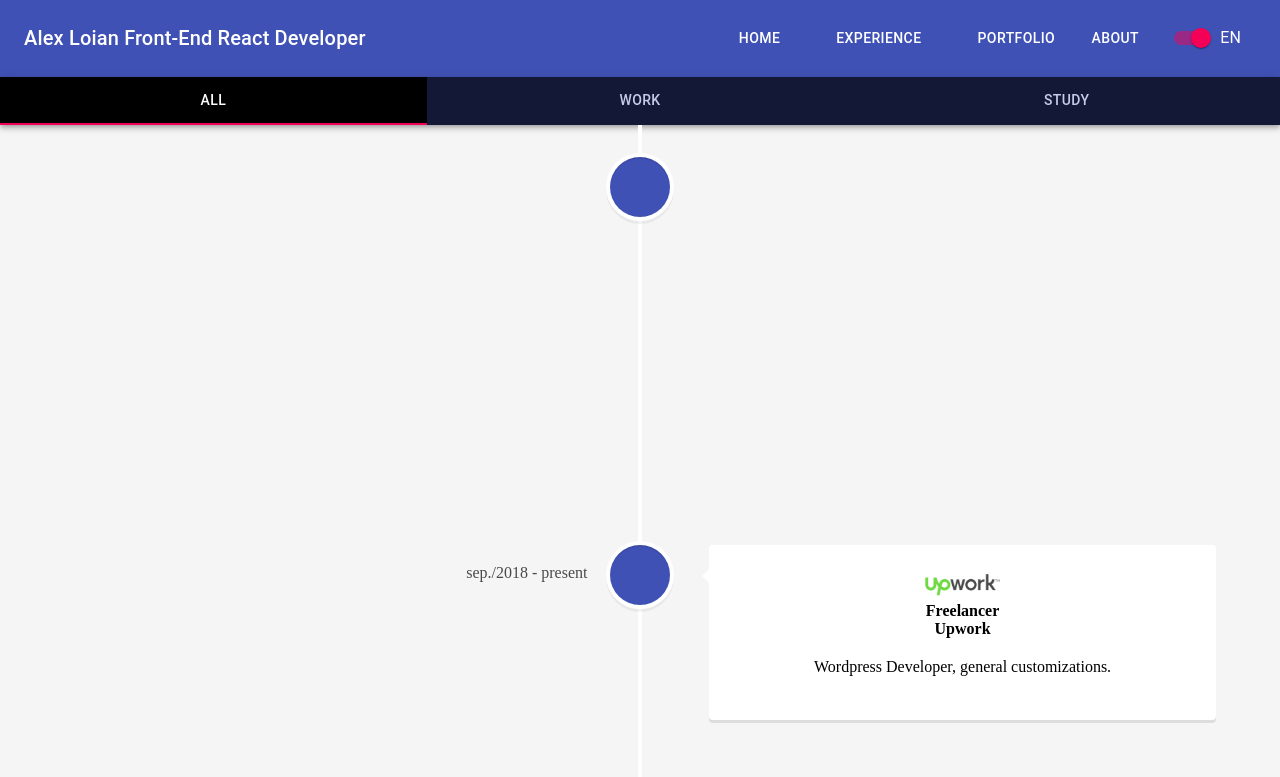
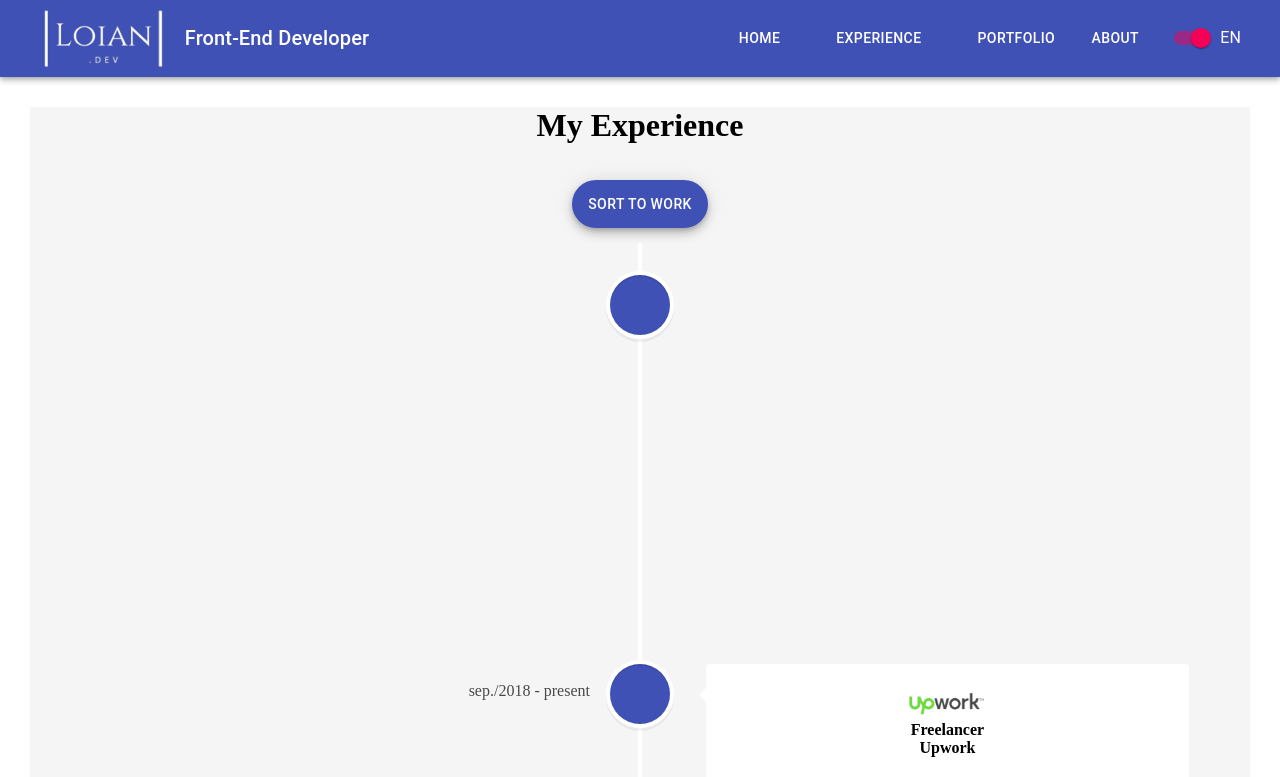
Before and after one commit to tovenkat/react-cv-portfolio-site, a React (Create React App) app: page /experience in a window 1280 px wide. Shown: the top 777 px of the page. Built offline with nearby package versions, Linux system fonts and the light colour scheme.

Commit message:
Added Minor Changes

```diff
--- a/package.json
+++ b/package.json
@@ -6,17 +6,15 @@
     "@fullpage/react-fullpage": "^0.1.14",
     "@material-ui/core": "^4.0.2",
     "@material-ui/icons": "^4.1.0",
-
     "react": "^16.8.6",
     "react-dom": "^16.8.6",
     "react-ga": "^2.5.7",
     "react-grid-gallery": "^0.5.5",
     "react-lazy-hero": "^2.0.0",
-
     "react-router-dom": "^5.0.1",
     "react-scripts": "3.0.1",
     "react-spring": "^8.0.23",
-    "react-vertical-timeline-component": "^2.3.1",
+    "react-vertical-timeline-component": "^2.4.0",
     "styled-components": "^4.3.2"
   },
   "scripts": {
--- a/src/App.js
+++ b/src/App.js
@@ -1,6 +1,7 @@
 import React,{useState} from 'react';
 import {Route} from 'react-router-dom';
 import {BrowserRouter,Switch,Redirect} from 'react-router-dom';
+
 
 import ReactGA from 'react-ga';
 
@@ -17,7 +18,7 @@ const App =()=> {
 
   const changeLanguageHandler =()=>{
     setLang(lang==='en'?'ru':'en')
-    console.log(lang);
+
   };
 
     return (
--- a/src/components/Experience/Experience.js
+++ b/src/components/Experience/Experience.js
@@ -1,25 +1,28 @@
-import React from 'react';
-import AppBar from '@material-ui/core/AppBar';
-import Tabs from '@material-ui/core/Tabs';
-import Tab from '@material-ui/core/Tab';
-import { VerticalTimeline, VerticalTimelineElement }  from 'react-vertical-timeline-component';
-import 'react-vertical-timeline-component/style.min.css';
-import { makeStyles } from '@material-ui/core/styles';
+import React from "react";
 
-import Data from './ExperienceData';
+import Tab from "@material-ui/core/Tab";
+import {
+  VerticalTimeline,
+  VerticalTimelineElement
+} from "react-vertical-timeline-component";
+import "react-vertical-timeline-component/style.min.css";
+import { makeStyles } from "@material-ui/core/styles";
+import Fab from "@material-ui/core/Fab";
+import Data from "./ExperienceData";
 
 const useStyles = makeStyles(theme => ({
   root: {
-    textAlign:'center',
-    top:'0px',
-    backgroundColor: 'whitesmoke',
-  },
+    textAlign: "center",
+    top: "0px",
+    backgroundColor: "whitesmoke",
+    margin: "30px"
+  }
 }));
 
 function LinkTab(props) {
   return (
     <Tab
-      style={{backgroundColor:'black  '}}
+      style={{ backgroundColor: "black  " }}
       component="a"
       onClick={event => {
         event.preventDefault();
@@ -29,100 +32,156 @@ function LinkTab(props) {
   );
 }
 
-function ExpSwitch(props){
-  if (props.type==='All'){
-    return(<VerticalTimeline style={{margin:'0px'}}>
-          {
-              props.data.map((element)=>{
-                  return (<VerticalTimelineElement
-                          key={element.key+13}
+function ExpSwitch(props) {
+  if (props.type === "All") {
+    return (
+      <VerticalTimeline style={{ margin: "0px" }}>
+        {props.data.map(element => {
+          return (
+            <VerticalTimelineElement
+              key={element.key + 13}
               className="vertical-timeline-element--work"
               date={element.date}
-                          iconStyle={{ background: '#3f51b5', color: '#fff' }}
-                          icon={null}>
-                          <img src ={element.img} width="80px" alt ={element.title}/>
-                          <h4 className="vertical-timeline-element-title">{element.title}</h4>
-                          <h4 className="vertical-timeline-element-subtitle">{element.subtitle}</h4>
+              iconStyle={{ background: "#3f51b5", color: "#fff" }}
+              icon={null}
+            >
+              <img src={element.img} width="80px" alt={element.title} />
+              <h4 className="vertical-timeline-element-title">
+                {element.title}
+              </h4>
+              <h4 className="vertical-timeline-element-subtitle">
+                {element.subtitle}
+              </h4>
               <p>{element.body}</p>
               <div>
-                             <ul>{element.lists ? element.lists.map((list,index)=>(<li key={index} style={{textAlign:'left'}}>{list} </li>)): null}</ul>
-                             {element.skills ? element.skills.map((skill,index)=>(<span key={index}>{skill} </span>)): null}
+                <ul>
+                  {element.lists
+                    ? element.lists.map((list, index) => (
+                        <li key={index} style={{ textAlign: "left" }}>
+                          {list}{" "}
+                        </li>
+                      ))
+                    : null}
+                </ul>
+                {element.skills
+                  ? element.skills.map((skill, index) => (
+                      <span key={index}>{skill} </span>
+                    ))
+                  : null}
               </div>
-                      </VerticalTimelineElement>);
-              })
+            </VerticalTimelineElement>
+          );
+        })}
+      </VerticalTimeline>
+    );
   }
-      </VerticalTimeline>);
-  }
-  if (props.type==='Work'){
-    return(<VerticalTimeline>
-          {
-              props.data.map((element)=>{
-                 if(element.type==='work'){
+  if (props.type === "Work") {
+    return (
+      <VerticalTimeline>
+        {props.data.map(element => {
+          if (element.type === "work") {
             return (
               <VerticalTimelineElement
-                          key={element.key+'11'}
+                key={element.key + "11"}
                 className="vertical-timeline-element--work"
                 date={element.date}
-                          iconStyle={{ background: '#3f51b5', color: '#fff' }}
-                          icon={null}>
-                          <img src ={element.img} width="80px" alt ={element.title}/>
-                          <h4 className="vertical-timeline-element-title">{element.title}</h4>
-                          <h4 className="vertical-timeline-element-subtitle">{element.subtitle}</h4>
-                          <p>{element.body}
-                          </p>
+                iconStyle={{ background: "#3f51b5", color: "#fff" }}
+                icon={null}
+              >
+                <img src={element.img} width="80px" alt={element.title} />
+                <h4 className="vertical-timeline-element-title">
+                  {element.title}
+                </h4>
+                <h4 className="vertical-timeline-element-subtitle">
+                  {element.subtitle}
+                </h4>
+                <p>{element.body}</p>
               </VerticalTimelineElement>
             );
           }
           return null;
-              })
+        })}
+      </VerticalTimeline>
+    );
   }
-      </VerticalTimeline>);
-  }
-  if (props.type==='Study'){
-    return(
-      <VerticalTimeline style={{margin:'0px'}}>
-          {
-              props.data.map((element)=>{
-                    if(element.type==='study'){
-                      return (<VerticalTimelineElement
-                            key={element.key+12}
+  if (props.type === "Study") {
+    return (
+      <VerticalTimeline style={{ margin: "0px" }}>
+        {props.data.map(element => {
+          if (element.type === "study") {
+            return (
+              <VerticalTimelineElement
+                key={element.key + 12}
                 className="vertical-timeline-element--work"
                 date={element.date}
-                            iconStyle={{ background: '#3f51b5', color: '#fff' }}
-                            icon={null}>
-                            <img src ={element.img} width="80px" alt ={element.title}/>
-                            <h4 className="vertical-timeline-element-title">{element.title}</h4>
-                            <h4 className="vertical-timeline-element-subtitle">{element.subtitle}</h4>
-                            <p>{element.body}
-                            </p>
-                        </VerticalTimelineElement>);
+                iconStyle={{ background: "#3f51b5", color: "#fff" }}
+                icon={null}
+              >
+                <img src={element.img} width="80px" alt={element.title} />
+                <h4 className="vertical-timeline-element-title">
+                  {element.title}
+                </h4>
+                <h4 className="vertical-timeline-element-subtitle">
+                  {element.subtitle}
+                </h4>
+                <p>{element.body}</p>
+              </VerticalTimelineElement>
+            );
           }
           return null;
-              })
-          }
-      </VerticalTimeline>);
+        })}
+      </VerticalTimeline>
+    );
   }
 }
 
-export default function Expirience(props) {
+export default function Experience(props) {
   const classes = useStyles();
   const [value, setValue] = React.useState(0);
 
-  function handleChange(event, newValue) {
-    setValue(newValue);
+  let current = ["My Experience", "Work Experience", "Study Experience"];
+  let labels = ["Sort to Work", "Sort to Education", "Sort to General"];
+
+  if (props.language === "ru") {
+    current = ["Общий Опыт", "Опыт работы", "Образование"];
+    labels = ["Опыт Работы", "Образование", "Общий опыт"];
   }
 
-  return (<div className={classes.root}>
+  const ExperienceClicker = () => {
+    if (value === 0) {
+      setValue(1);
+      return;
+    }
+    if (value === 1) {
+      setValue(2);
 
-      <AppBar position="static">
-        <Tabs variant="fullWidth" value={value} onChange={handleChange}>
-          <LinkTab label="All"/>
-          <LinkTab label="Work"/>
-          <LinkTab label="Study"/>
-        </Tabs>
-      </AppBar>
-    {value === 0 && <ExpSwitch type='All' data={Data.en}/>}
-    {value === 1 && <ExpSwitch type='Work' data={Data.en}/>}
-    {value === 2 && <ExpSwitch type='Study' data={Data.en}/>}
-    </div>);
+      return;
     }
+    if (value === 2) {
+      setValue(0);
+      return;
+    }
+  };
+  let language = Data.en;
+  if (props.language == "ru") {
+    language = Data.ru;
+  }
+  return (
+    <div className={classes.root}>
+      <h1>{current[value]}</h1>
+      <Fab
+        style={{ margin: "15px" }}
+        variant="extended"
+        color="primary"
+        aria-label="add"
+        onClick={ExperienceClicker}
+      >
+        {labels[value]}
+      </Fab>
+
+      {value === 0 && <ExpSwitch type="All" data={language} />}
+      {value === 1 && <ExpSwitch type="Work" data={language} />}
+      {value === 2 && <ExpSwitch type="Study" data={language} />}
+    </div>
+  );
+}
--- a/src/components/Experience/ExperienceData.js
+++ b/src/components/Experience/ExperienceData.js
@@ -1,4 +1,3 @@
-
 import AmericanEnglishCenter from "../../assets/images/alex-loian-work-timeline-english-level.png";
 import IMT from "../../assets/images/alex-loian-work-timeline-imt-school.png";
 import Upwork from "../../assets/images/alex-loian-work-timeline-upwork.png";
@@ -8,10 +7,8 @@ import ERC from "../../assets/images/alex-loian-work-timeline-erc.png";
 import Microsoft from "../../assets/images/alex-loian-work-timeline-microsoft.png";
 import Caspio from "../../assets/images/alex-loian-work-timeline-caspio.png";
 
-
 const Data = {
-    en:
-        [
+  en: [
     {
       img: Caspio,
       key: 1,
@@ -107,8 +104,103 @@ const Data = {
       date: "sep./2010 - jan./2013",
       body: ""
     }
+  ],
+  ru: [
+    {
+      img: Caspio,
+      key: 1,
+      type: "work",
+      title: "Специалист службы поддержки",
+      subtitle: "Caspio inc.",
+      date: "октябрь./2018 - сентябрь/2019",
+      skills: [],
+      lists: [],
+      body:
+        "Working on support Line with United States Market. Product support and general JavaScript and HTML Customizations.I performed a remote troubleshooting through diagnostic techniques and pertinent questions Determined the best solution based on the issue and details provided by customers Walked the customer through the problem-solving process Directed unresolved issues to the next level of support staff."
+    },
+    {
+      img: Upwork,
+      key: 2,
+      type: "work",
+      title: "Фрилансер",
+      subtitle: "Upwork",
+      date: "Сентябрь/2018 - по настощее время",
+      body: "Разработчик Wordpress. Создание и настройка сайтов под ключ."
+    },
+    {
+      img: IMT,
+      key: 3,
+      type: "study",
+      title: "IMT Школа",
+      subtitle: "Фронт-Энд Разработчик",
+      date: "july./2018 - oct./ 2018",
+      body: "Vanilla JavaScript, NodeJS, JQuerry, CSS, HTML, Git, MySQL."
+    },
+    {
+      img: Gas,
+      key: 4,
+      type: "work",
+      title: "Разработчик Wordpress",
+      subtitle: "GasBuild",
+      date: "feb/2018 - may./2018",
+      body:
+        "Created and keep updated website gasbuild.com. Implemented a new design and customized plugins. Developed back-end and front end part."
+    },
+    {
+      img: Gas,
+      key: 5,
+      type: "work",
+      title: "Natural Gas Safety Engineer",
+      subtitle: "GasBuild",
+      date: "sep/2015 - feb./2018",
+      body:
+        "Managing clients managing contracts. increased revenue of my branch by 100%"
+    },
+    {
+      img: AmericanEnglishCenter,
+      key: 6,
+      type: "study",
+      title: "American English Center Dnipro",
+      subtitle: "Advanced Level.",
+      date: "may/2017 - dec./2018",
+      body: ""
+    },
+    {
+      img: Microsoft,
+      key: 7,
+      type: "work",
+      title: "Sales Consultant",
+      subtitle: "Mircosoft Ukraine",
+      date: "dec/2012 - may./2015",
+      body: ""
+    },
+    {
+      img: ERC,
+      key: 8,
+      type: "work",
+      title: "Sales Consultant",
+      subtitle: "Apple Ukraine (ERC)",
+      date: "feb/2011 - dec./2012",
+      body: ""
+    },
+    {
+      img: University,
+      key: 9,
+      type: "study",
+      title: "American English Center Dnipro",
+      subtitle: "National Metallurgical Academy of Ukraine",
+      date: "sep./2008 - jul./2013",
+      body: ""
+    },
+    {
+      img: University,
+      key: 10,
+      type: "study",
+      title: "WED Manager",
+      subtitle: "National Metallurgical Academy of Ukraine",
+      date: "sep./2010 - jan./2013",
+      body: ""
+    }
   ]
-
-
-}
+};
 export default Data;
--- a/src/components/MainPage/MainPage.js
+++ b/src/components/MainPage/MainPage.js
@@ -1,30 +1,32 @@
-import React from 'react';
-import LazyHero from 'react-lazy-hero';
+import React from "react";
+import LazyHero from "react-lazy-hero";
 import MacImage from "../../assets/images/alex-loian-dummy-picture-1.jpg";
 import Stock7 from "../../assets/images/alex-loian-cv-stock-photos-7.jpg";
 
 export default function MainPage() {
-    return (
-
-        <div style={{width:'100%', backgroundColor:'whitesmoke'}}>
-
-            <LazyHero opacity={0} minHeight='100vh' parallaxOffset={60} isCentered={true}  imageSrc={MacImage}>
-                <div style={{color:'black', paddingBottom:'38vh'}}>
-                <h1 >Alex Loian</h1>
-                </div>
-
-            </LazyHero>
-            <div style={{textAlign:'center'}}>
-                <h2>Site is under Construction</h2>
-            </div>
-            <div style={{height:'300px',backgroundColor:'cyan'}}>
-                1
-            </div>
-            <div style={{height:'300px',backgroundColor:'cyan'}}>
-                <a href='#some' id='some'>a</a>
-            </div>
-
+  return (
+    <div style={{ width: "100%", backgroundColor: "whitesmoke" }}>
+      <LazyHero
+        opacity={0}
+        minHeight="100vh"
+        parallaxOffset={60}
+        isCentered={true}
+        imageSrc={MacImage}
+      >
+        <div style={{ color: "black", paddingBottom: "38vh" }}>
+          <h1>Alex Loian</h1>
+          <h3>React, Redux, Javascript</h3>
         </div>
-
-    )
+      </LazyHero>
+      <div style={{ textAlign: "center" }}>
+        <h2>Сайт в разработке</h2>
+      </div>
+      <div style={{ height: "300px", backgroundColor: "cyan" }}>1</div>
+      <div style={{ height: "300px", backgroundColor: "cyan" }}>
+        <a href="#some" id="some">
+          a
+        </a>
+      </div>
+    </div>
+  );
 }
--- a/src/components/Menu/Menu.js
+++ b/src/components/Menu/Menu.js
@@ -6,7 +6,7 @@ import Typography from "@material-ui/core/Typography";
 import IconButton from "@material-ui/core/IconButton";
 import MenuIcon from "@material-ui/icons/Menu";
 import Drawer from "@material-ui/core/Drawer";
-import Button from "@material-ui/core/Button";
+import logo from '../../assets/images/alex-loian-logo.png'
 import List from "@material-ui/core/List";
 import ListItemIcon from "@material-ui/core/ListItemIcon";
 import MailIcon from "@material-ui/icons/Mail";
@@ -92,7 +92,8 @@ export default function Menu(props) {
 
           <Hidden smDown>
             {/* Part of DesktopView */}
-            <Typography variant="h6" className={classes.title}>{props.language==='en'?'Alex Loian Front-End React Developer':'Разработчик'}</Typography>
+            <img style={{margin:'0 20px'}}src={logo} height='60px'alt="Alex Loian Logo Front-End"/>
+            <Typography variant="h6" className={classes.title}>{props.language==='en'?'Front-End Developer':'Фронт-енд Разработчик'}</Typography>
 
             <NavigationItems changeLanguage={props.changeLanguage} menuOpenHandler={menuOpenHandler} row='row' about={aboutOpen}/>
 
--- a/src/components/Menu/NavigationItems/NavigationItems.js
+++ b/src/components/Menu/NavigationItems/NavigationItems.js
@@ -1,36 +1,18 @@
 import React, { useState } from "react";
-import List from "@material-ui/core/List";
-import ListItemIcon from "@material-ui/core/ListItemIcon";
-import MailIcon from "@material-ui/icons/Mail";
 import Button from "@material-ui/core/Button";
-import { makeStyles } from "@material-ui/core/styles";
-
 import Switch from "@material-ui/core/Switch";
 import FormControlLabel from "@material-ui/core/FormControlLabel";
-
 import { Link } from "react-router-dom";
 
-import NavigationItem from "./NavigationItem/NavigationItem";
 
-const useStyles = makeStyles(theme => ({
-  root: {
-    flexGrow: 1
-  },
-  menuButton: {
-    marginRight: theme.spacing(2)
-  },
-  title: {
-    flexGrow: 1
-  }
-}));
 
 const NavigationItems = props => {
   const [lang, setLang] = useState(true);
-  const classes = useStyles();
+
   const drawerLinks = [
-    { label: "Home", to: "/" },
-    { label: "Experience", to: "/experience" },
-    { label: "Portfolio", to: "/portfolio" }
+    { label: lang?"Home":'Главная', to: "/" },
+    { label: lang?"Experience":'Опыт Работы', to: "/experience" },
+    { label: lang?"Portfolio":'Примеры Работ', to: "/portfolio" }
   ];
 
   const items = (
@@ -41,9 +23,9 @@ const NavigationItems = props => {
       onKeyDown={props.menuOpenHandler(false)}
     >
       {drawerLinks.map((text, index) => (
-        <Button color="inherit">
+        <Button key={index} color="inherit">
           <Link
-            key={index}
+
             style={{
               textDecoration: "none",
               color: "white",
@@ -56,7 +38,7 @@ const NavigationItems = props => {
         </Button>
       ))}
       <Button color="inherit" onClick={props.about}>
-        About
+        {lang?"About":'Связаться'}
       </Button>
       <FormControlLabel
         control={
@@ -66,10 +48,10 @@ const NavigationItems = props => {
               setLang(!lang);
               props.changeLanguage();
             }}
-            value={lang ? "EN" : "RU"}
+            value={lang ? "EN" : "РУС"}
           />
         }
-        label={lang ? "EN" : "RU"}
+        label={lang ? "EN" : "РУС"}
         style={{margin:'15px'}}
       />
     </div>
```
Also changed, not shown: 1 other file (tests, documents, lock files or other folders). Lines whose indentation alone changed are shown as unchanged.
